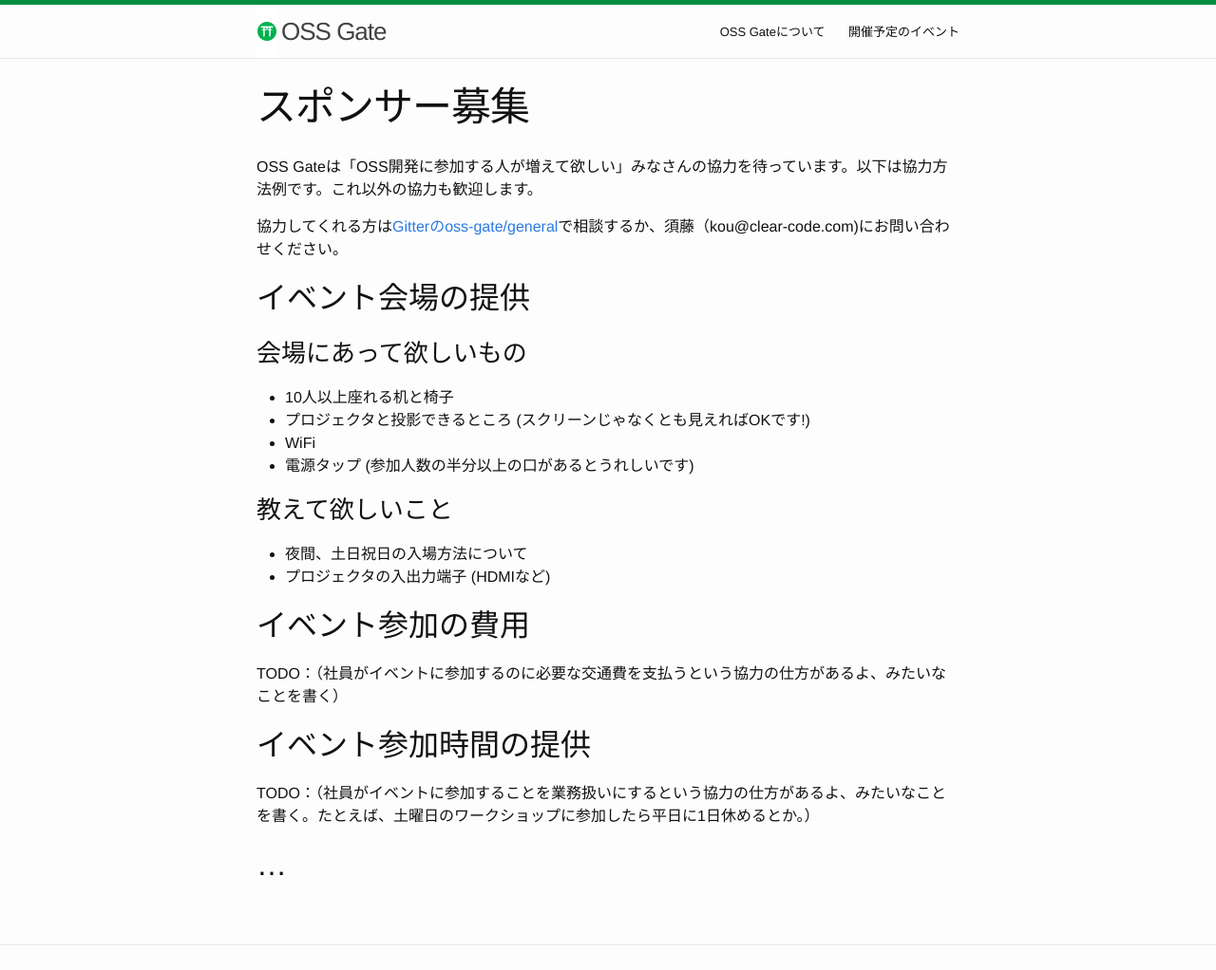
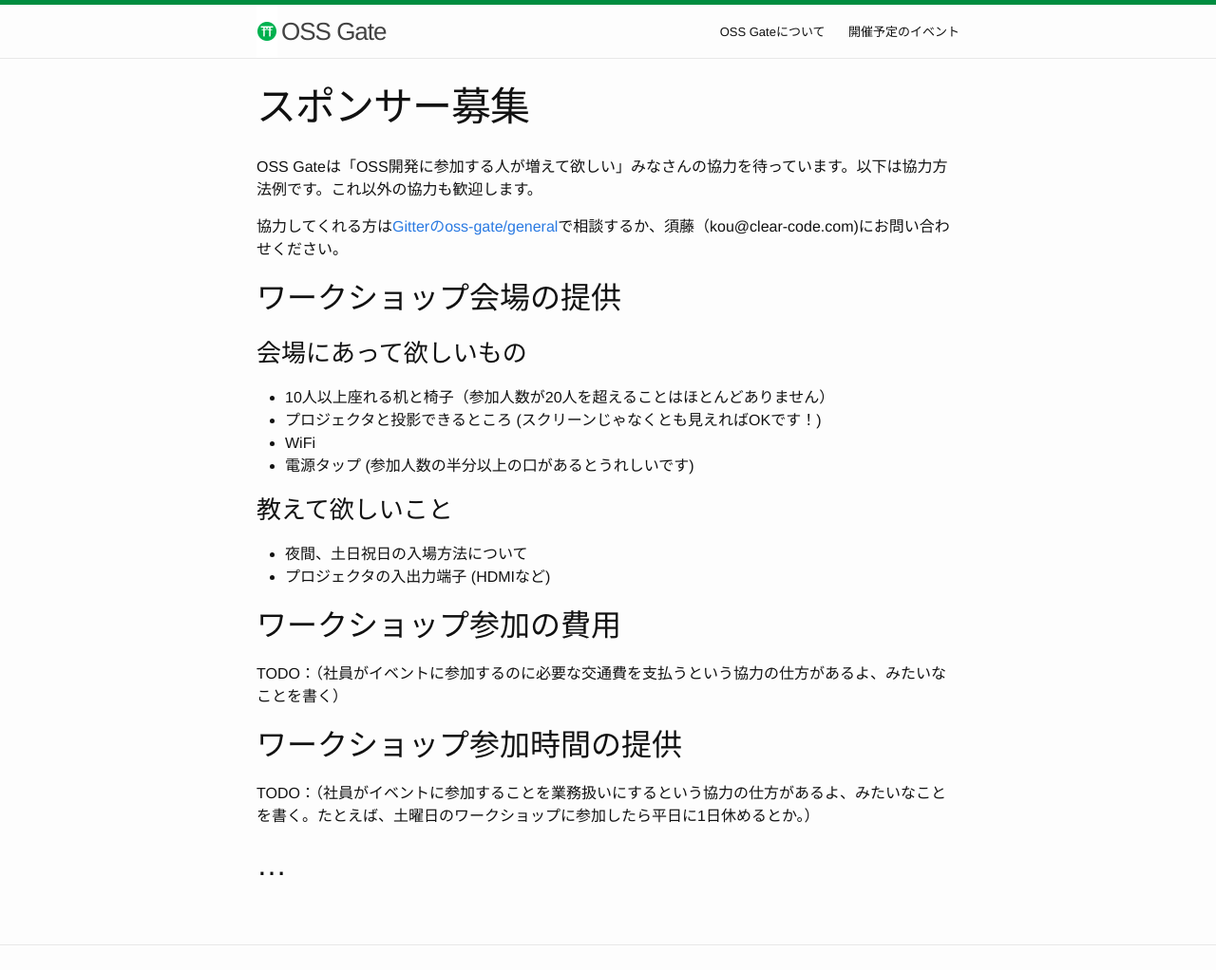
Before and after one commit to oss-gate/oss-gate.github.io, a Jekyll site: the page built from sponsors/wanted.md, in a window 1280 px wide, cut to the strip 0-1022 px from the top of the page. Shown: the whole strip at 95% size. Built offline with Jekyll 4.4.1, drawn with Linux system fonts in a browser that asks for light colours; comment, search, counter and statistics services are not loaded.

Commit message:
Add anchor to sponsor wanted page

```diff
--- a/sponsors/wanted.md
+++ b/sponsors/wanted.md
@@ -7,12 +7,12 @@
 
 協力してくれる方は[Gitterのoss-gate/general](https://gitter.im/oss-gate/general)で相談するか、須藤（kou@clear-code.com)にお問い合わせください。
 
-## イベント会場の提供
+## ワークショップ会場の提供 {#workshop-space}
 
 ### 会場にあって欲しいもの
 
-- 10人以上座れる机と椅子
-- プロジェクタと投影できるところ (スクリーンじゃなくとも見えればOKです!)
+- 10人以上座れる机と椅子（参加人数が20人を超えることはほとんどありません）
+- プロジェクタと投影できるところ (スクリーンじゃなくとも見えればOKです！)
 - WiFi
 - 電源タップ (参加人数の半分以上の口があるとうれしいです)
 
@@ -21,11 +21,11 @@
 - 夜間、土日祝日の入場方法について
 - プロジェクタの入出力端子 (HDMIなど)
 
-## イベント参加の費用
+## ワークショップ参加の費用 {#workshop-fee}
 
 TODO：（社員がイベントに参加するのに必要な交通費を支払うという協力の仕方があるよ、みたいなことを書く）
 
-## イベント参加時間の提供
+## ワークショップ参加時間の提供 {#workshop-time}
 
 TODO：（社員がイベントに参加することを業務扱いにするという協力の仕方があるよ、みたいなことを書く。たとえば、土曜日のワークショップに参加したら平日に1日休めるとか。）
 
```
